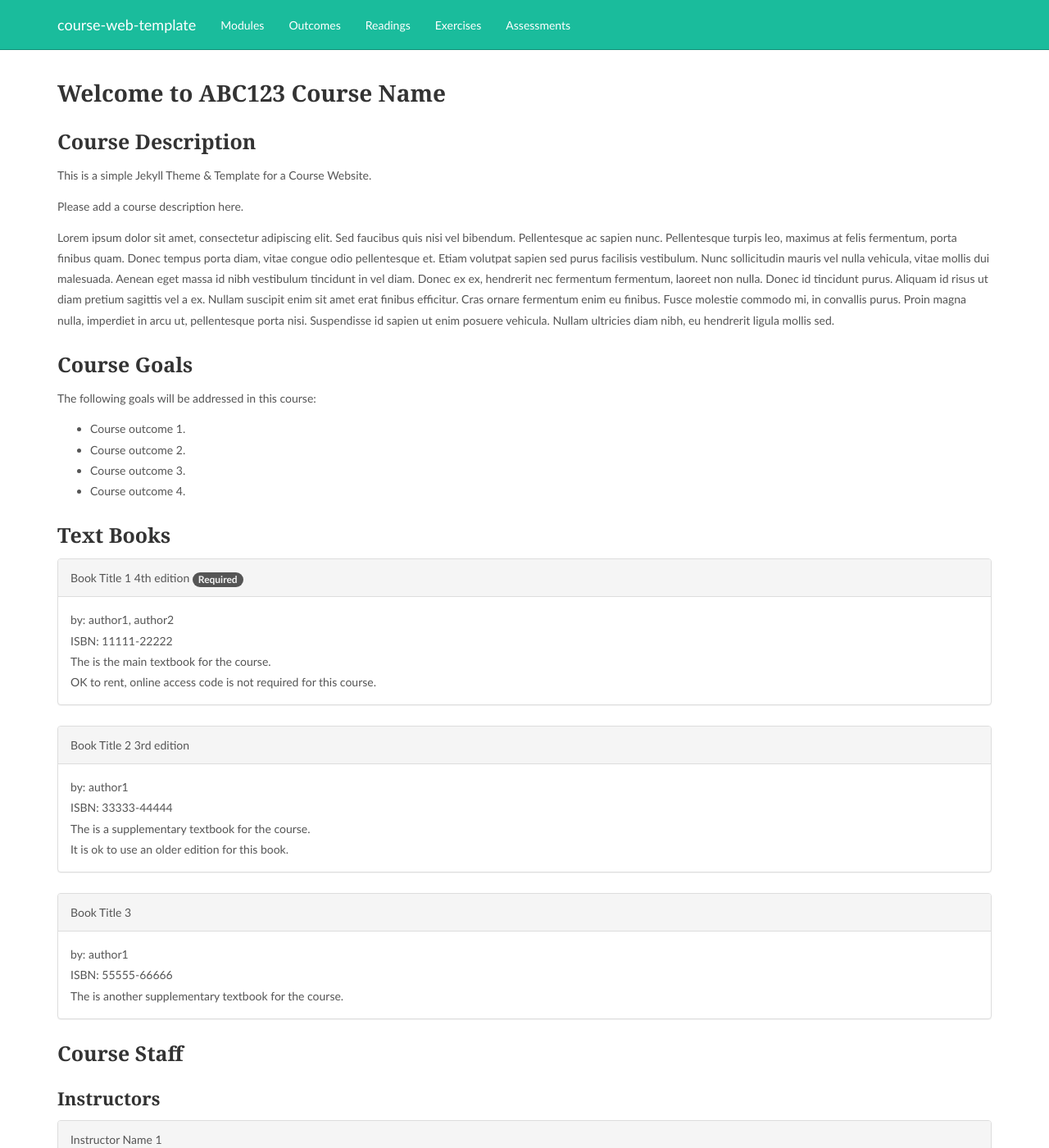
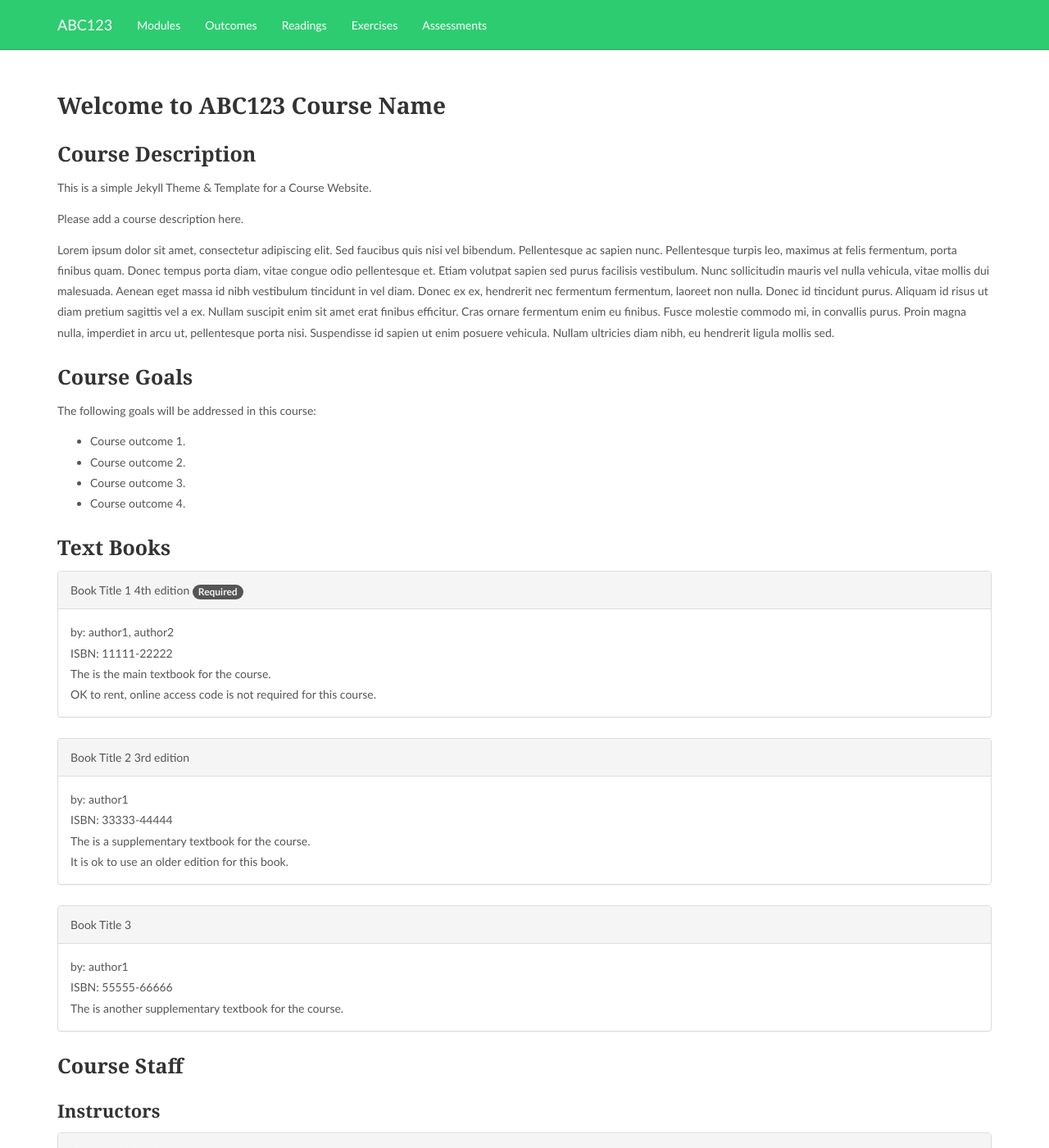
Before and after one commit to mbMosman/course-web-template, a Jekyll site: the page built from index.md, in a window 1280 px wide and 1400 px high. Shown: the whole window at 82% size. Built offline with Jekyll 4.4.1, drawn with Linux system fonts in a browser that asks for light colours; some of the changed text lies outside the part shown.

Commit message:
a few more fixes

```diff
--- a/_config.yml
+++ b/_config.yml
@@ -19,7 +19,7 @@ url: "" # the base hostname & protocol for your site, e.g. http://example.com
 #    - silver          - gold            - midnight
 #    - green           - turquoise       - blue
 #    - purple          - orange          - red
-theme_color: turquoise
+theme_color: green
 
 ###############################################################################
 
--- a/_layouts/default.html
+++ b/_layouts/default.html
@@ -8,7 +8,7 @@
   <meta name="description" content="{% if page.excerpt %}{{ page.excerpt | strip_html | strip_newlines | truncate: 180 }}{% else %}{{ data.course_info.description | truncate: 180 }}{% endif %}">
 
   <title>
-    {{ site.data.course_info.course_number }}{% if page.title %}::{{ page.title }}{% endif %}
+    {{ site.data.course_info.number }}{% if page.title %}::{{ page.title }}{% endif %}
   </title>
 
   <link rel="canonical" href="{{ page.url | replace:'index.html','' | prepend: site.baseurl | prepend: site.url }}">
@@ -29,7 +29,9 @@
                       <span class="icon-bar"></span>
                   </button>
               </div>
-              <a href="{{ "/" | prepend:site.baseurl }}" class="navbar-brand">{{ site.title }}</a>
+              <a href="{{ "/" | prepend:site.baseurl }}" class="navbar-brand">
+                {{ site.data.course_info.number }}
+              </a>
           </div>
 
           <!-- Collect the nav links, forms, and other content for toggling -->
@@ -48,9 +50,9 @@
   <!-- End Nav Bar -->
 
   <!-- Content Area -->
-  <div class="container">
+  <main class="container">
     {{ content }}
-  </div>
+  </main>
 
   <footer>
     <div class="row">
```
Also changed, not shown: index.md (+1 -1 lines).
